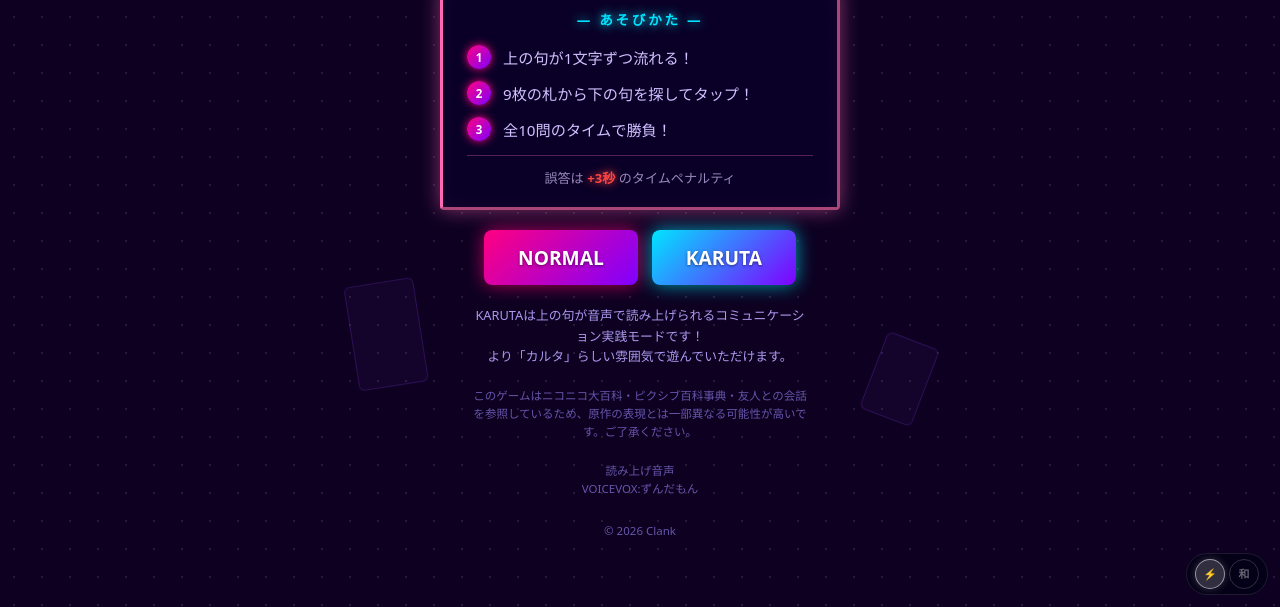
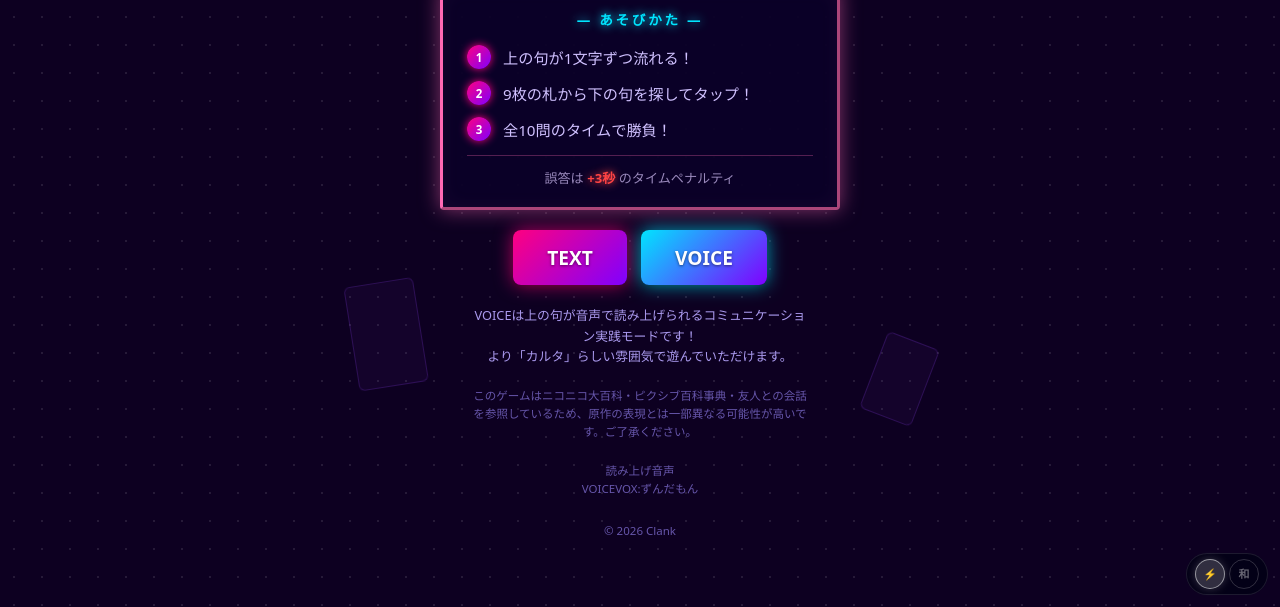
Before and after one commit to clank3140/clank3140.github.io, a plain HTML site: page otaku-karuta/index.html in a window 1280 px wide. Shown: the part 193-800 px from the top of the page. Drawn offline with Linux system fonts and the light colour scheme.

Commit message:
難易度を「VOICE」に変更

```diff
--- a/otaku-karuta/index.html
+++ b/otaku-karuta/index.html
@@ -1664,10 +1664,10 @@
       </div>
 
       <div class="start-buttons" aria-label="難易度を選んで開始">
-        <button id="start-normal" class="btn">NORMAL</button>
-        <button id="start-extreme" class="btn btn-extreme">KARUTA</button>
+        <button id="start-normal" class="btn">TEXT</button>
+        <button id="start-extreme" class="btn btn-extreme">VOICE</button>
       </div>
-      <p class="mode-note">KARUTAは上の句が音声で読み上げられるコミュニケーション実践モードです！<br>
+      <p class="mode-note">VOICEは上の句が音声で読み上げられるコミュニケーション実践モードです！<br>
         より「カルタ」らしい雰囲気で遊んでいただけます。</p>
 
       <p class="disclaimer">このゲームはニコニコ大百科・ピクシブ百科事典・友人との会話を参照しているため、原作の表現とは一部異なる可能性が高いです。ご了承ください。</p>
```
